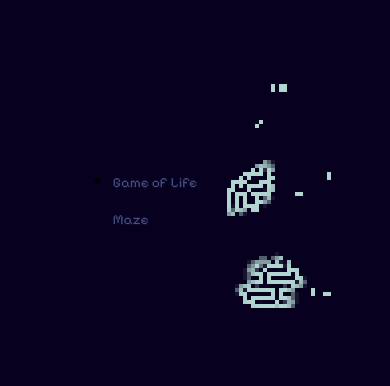
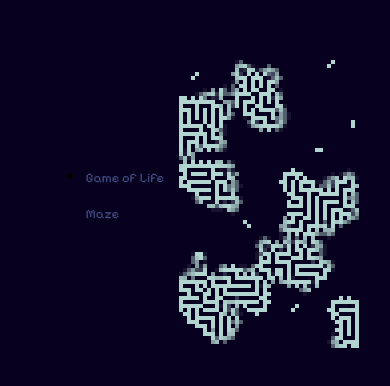
Before and after one commit to uigormarshall/Conway-s-Game-of-Life, a Vue app in the folder Generics/: page /maze in a window 390 px wide. Shown: the part 234-620 px from the top of the page. Built offline with nearby package versions, Linux system fonts and the light colour scheme.

Commit message:
feat: ajustes de responsividade

```diff
--- a/Generics/src/App.vue
+++ b/Generics/src/App.vue
@@ -22,7 +22,7 @@ export default {
 @import url('https://fonts.googleapis.com/css2?family=Noto+Sans+Tirhuta&family=Nunito+Sans:opsz,wght@6..12,300&family=Pixelify+Sans:wght@400;500;600;700&display=swap');
 body {
   background-color: #08001f ;
-  margin: 0;
+  margin: 0px 20px;
   display: flex;
   align-items: center;
   justify-content: center;
@@ -31,7 +31,7 @@ body {
   font-size: 20px;
 }
 div{
-  padding: 10px 10px;
+  padding: 5px 5px;
 }
 
 
--- a/Generics/src/components/RoutesList.vue
+++ b/Generics/src/components/RoutesList.vue
@@ -15,9 +15,14 @@
 <style scoped>
  p {
   color: #444d84 ;
-  font-size: 14px;
+  font-size: 13px;
  }
  a {
   text-decoration: none;
  }
+ p:hover{
+  background-color: #444d84;
+  color:#b2d5d1;
+ }
+
 </style>
--- a/Generics/src/pages/Maze.vue
+++ b/Generics/src/pages/Maze.vue
@@ -32,7 +32,7 @@ export default {
   mounted() {
    const rule = new MazeRule();
    const game = new Game('Game Of Life: Maze', 3 ,rule);
-   game.run();
+   game.run(80,45);
 
   },
 };
```
